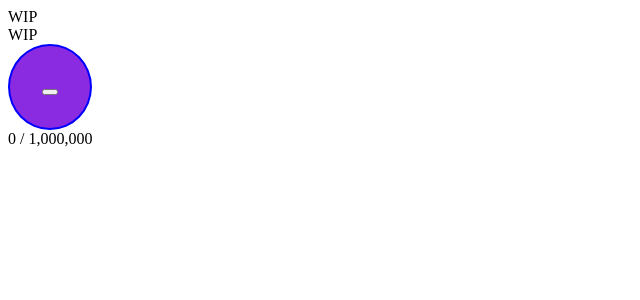
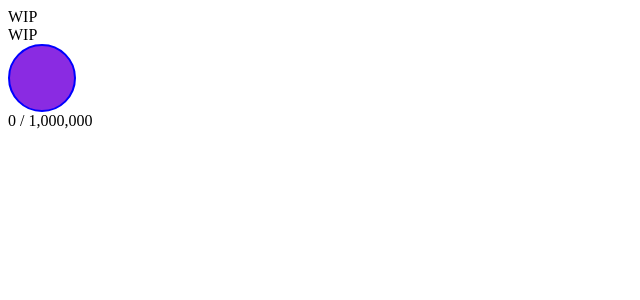
Before and after one commit to theofficetroll/JustAPinchOfMana, a React app: page / in a window 1280 px wide. Shown: the top 300 px of the page, without its empty margins (0-640 px from the left). Built offline with nearby package versions, Linux system fonts and the light colour scheme; the HTML template or start-up script is replaced by a standard one.

Commit message:
Fixed button so that entire button is clickable.

```diff
--- a/src/components/orb.jsx
+++ b/src/components/orb.jsx
@@ -9,8 +9,8 @@ import React from 'react';
 
 const Orb = ({ mana, onManaChange, orbClickValue, orbCooldown}) => {
   return (
-    <div className='orb'>
-      <button onClick={() => onManaChange(mana + orbClickValue)} />
+    <div>
+      <button className='orb' onClick={() => onManaChange(mana + orbClickValue)} />
     </div>
   )
 }
```
